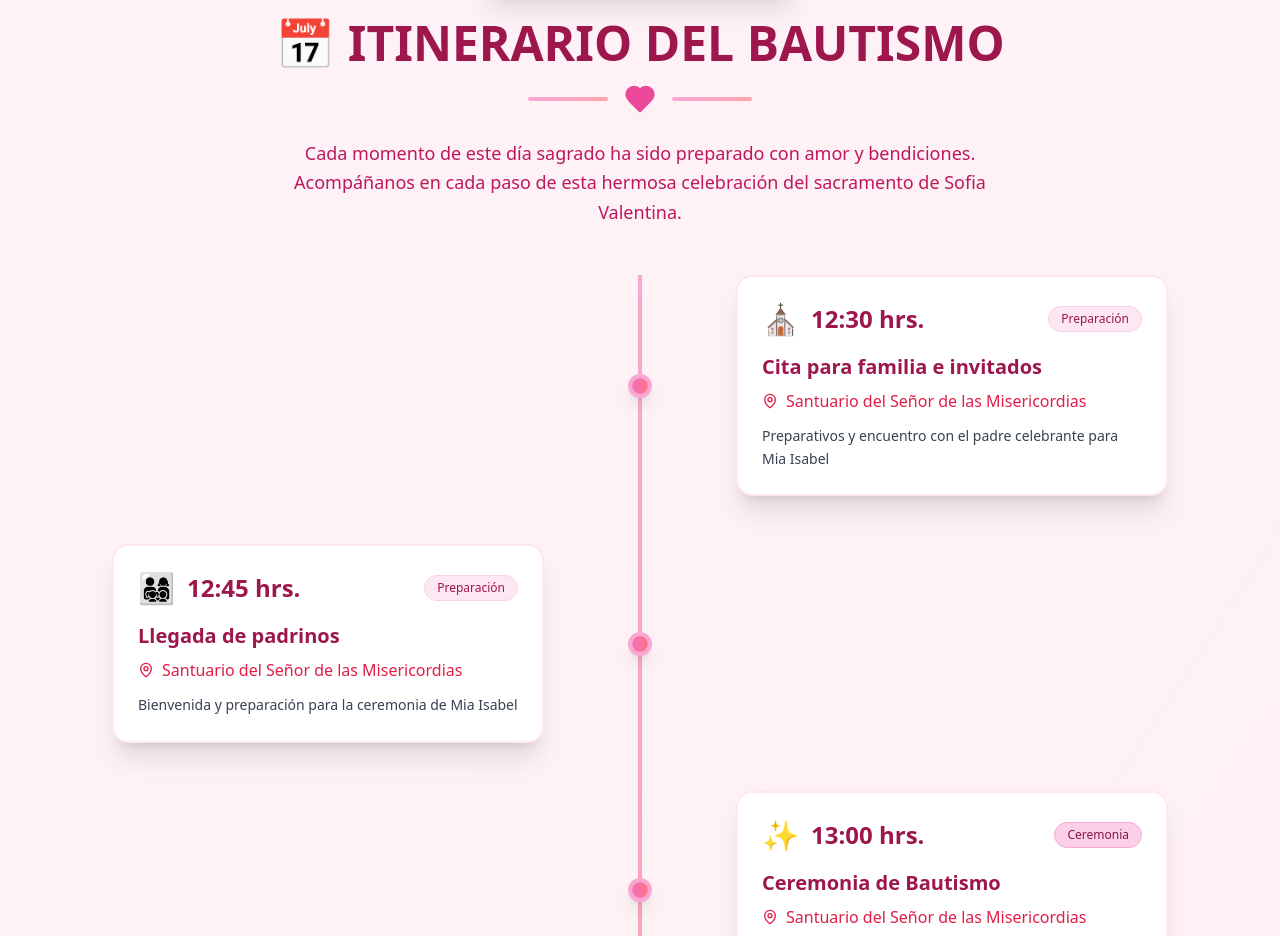
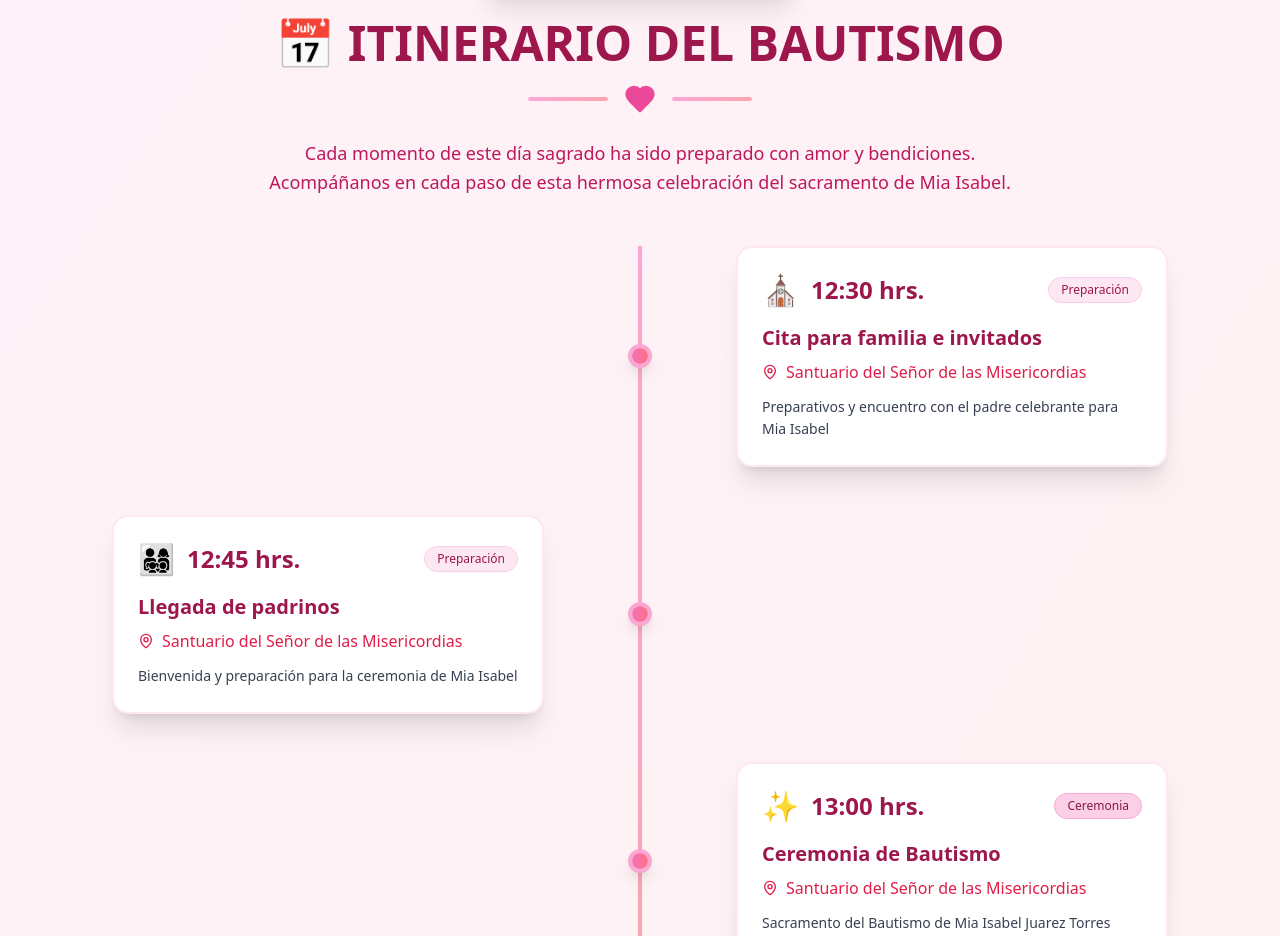
Before and after one commit to ROR2022/bautizo-vip-mia-isabel, a Next.js app: page / in a window 1280 px wide. Shown: the part 3200-4136 px from the top of the page. Built offline with nearby package versions, Linux system fonts and the light colour scheme; a web font is replaced by a local one.

Commit message:
correcion1

```diff
--- a/components/demo/bautizo/vip/VipItinerary.tsx
+++ b/components/demo/bautizo/vip/VipItinerary.tsx
@@ -72,7 +72,7 @@ export function VipItinerary({ data: _data = miaIsabelBautizoData, theme: _theme
 
           <p className="text-lg text-pink-700 max-w-3xl mx-auto leading-relaxed">
             Cada momento de este día sagrado ha sido preparado con amor y bendiciones.
-            Acompáñanos en cada paso de esta hermosa celebración del sacramento de Sofia Valentina.
+            Acompáñanos en cada paso de esta hermosa celebración del sacramento de Mia Isabel.
           </p>
         </div>
 
```
